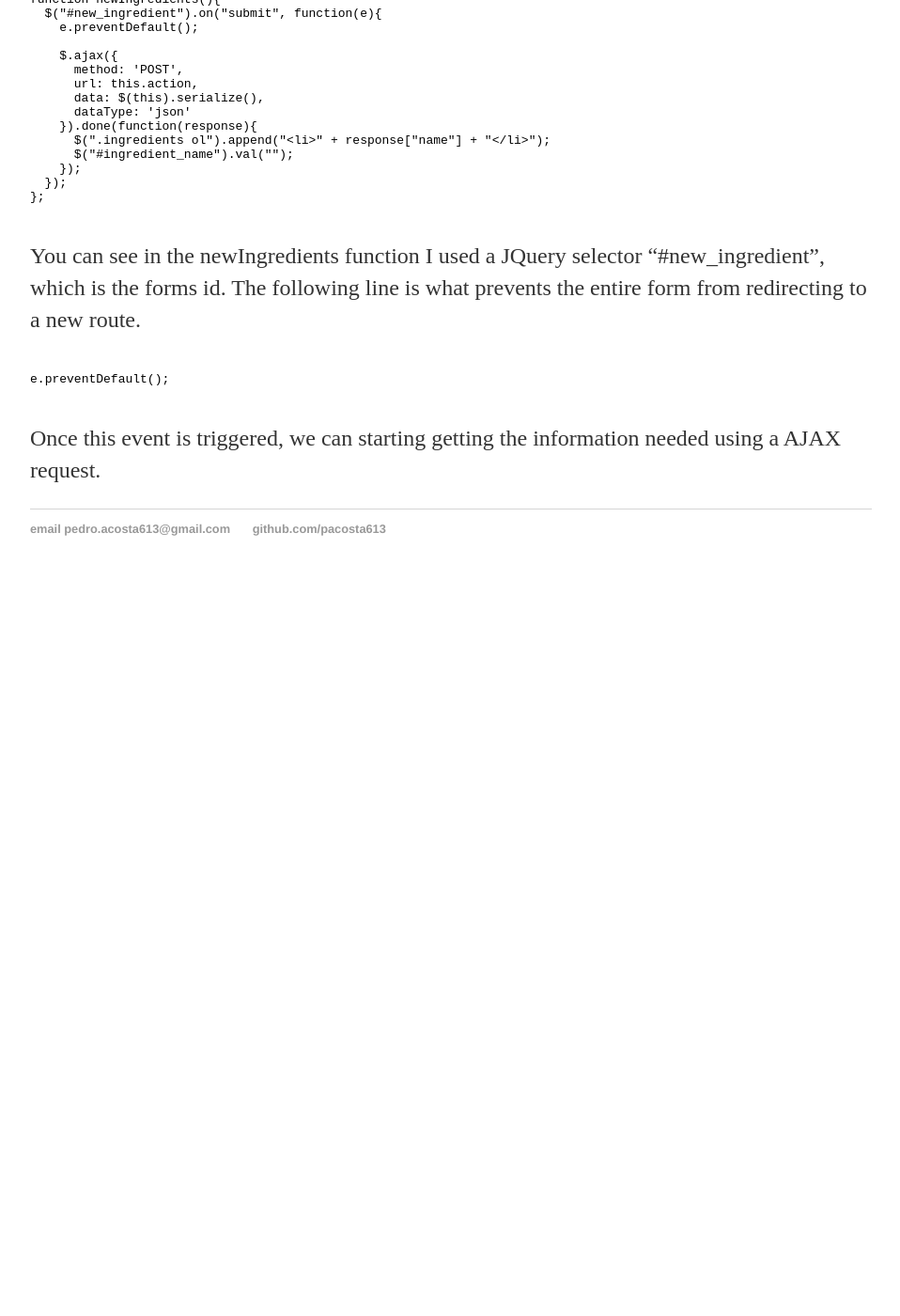
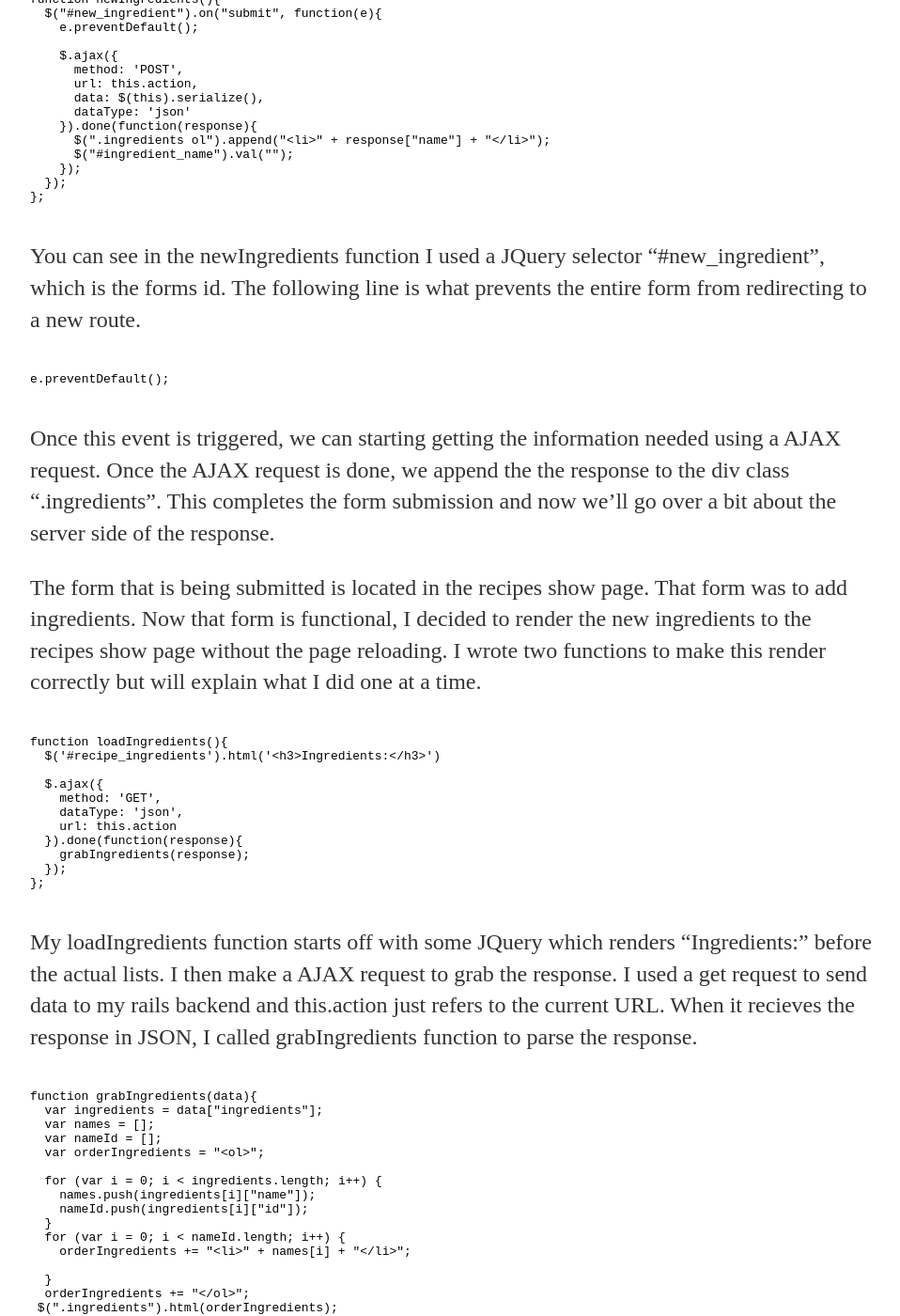
Before and after one commit to pacosta613/pacosta613.github.io-old, a Jekyll site: the page built from _posts/2016-07-27-pedro-acosta-jquery-project.md, in a window 1280 px wide and 1400 px high, scrolled down 1040 px. Shown: the whole window at 94% size, without its empty margins (160-1118 px from the left). Built offline with Jekyll 4.4.1, drawn with Linux system fonts in a browser that asks for light colours; before the commit the page ends 1670 px from its top, so only the background shows below that; some of the changed text lies outside the part shown.

Commit message:
Completed post. Will make adjustments to some gramitcal errors later today.

````diff
--- a/_posts/2016-07-27-pedro-acosta-jquery-project.md
+++ b/_posts/2016-07-27-pedro-acosta-jquery-project.md
@@ -51,4 +51,58 @@ e.preventDefault();
 
 ```
 
-Once this event is triggered, we can starting getting the information needed using a AJAX request.
+Once this event is triggered, we can starting getting the information needed using a AJAX request. Once the AJAX request is done, we append the the response to the div class ".ingredients". This completes the form submission and now we'll go over a bit about the server side of the response.
+
+The form that is being submitted is located in the recipes show page. That form was to add ingredients. Now that form is functional, I decided to render the new ingredients to the recipes show page without the page reloading. I wrote two functions to make this render correctly but will explain what I did one at a time.
+
+```ruby
+
+function loadIngredients(){
+  $('#recipe_ingredients').html('<h3>Ingredients:</h3>')
+
+  $.ajax({
+    method: 'GET',
+    dataType: 'json',
+    url: this.action
+  }).done(function(response){
+    grabIngredients(response);
+  });
+};
+
+```
+
+My loadIngredients function starts off with some JQuery which renders "Ingredients:" before the actual lists. I then make a AJAX request to grab the response. I used a get request to send data to my rails backend and this.action just refers to the current URL. When it recieves the response in JSON, I called grabIngredients function to parse the response.
+
+```ruby
+
+function grabIngredients(data){
+  var ingredients = data["ingredients"];
+  var names = [];
+  var nameId = [];
+  var orderIngredients = "<ol>";
+
+  for (var i = 0; i < ingredients.length; i++) {
+    names.push(ingredients[i]["name"]);
+    nameId.push(ingredients[i]["id"]);
+  }
+  for (var i = 0; i < nameId.length; i++) {
+    orderIngredients += "<li>" + names[i] + "</li>";
+
+  }
+  orderIngredients += "</ol>";
+ $(".ingredients").html(orderIngredients);
+}
+
+```
+
+Now that we have the response from our AJAX request, we can now parse the data. We will parse that data by looping through each ingredient, pushing the name and its id to an empty array. We then add another loop whichs goes through each ingredients id in nameId array, which renders the name of ingredients in a list. Finally we append each ingredient to the div class ".ingredients" in our recipes show page.
+
+We now have the ability to add ingredients to our recipe show page without having the page reload. It renders perfectly and pretty fast.
+
+I'm still not really confident in my ability to code but I'm learning a lot and continue to improve. I hope you guys learned something from this blog!
+
+If you want to interact with my application, here's the github page repo.
+
+https://github.com/pacosta613/recipe-project-jquery
+
+Have Fun! Learn, Love, Code.
````
Also changed, not shown: other parts of _posts/2016-07-27-pedro-acosta-jquery-project.md (+1 -1 lines).
